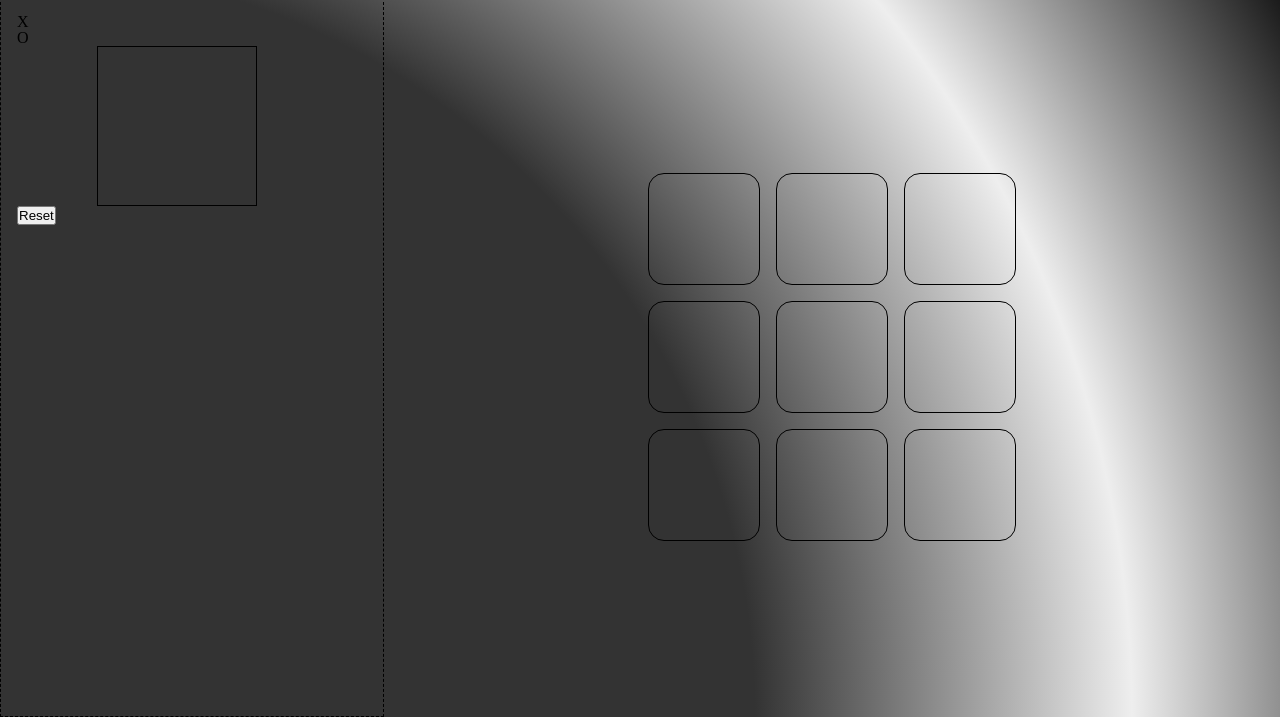
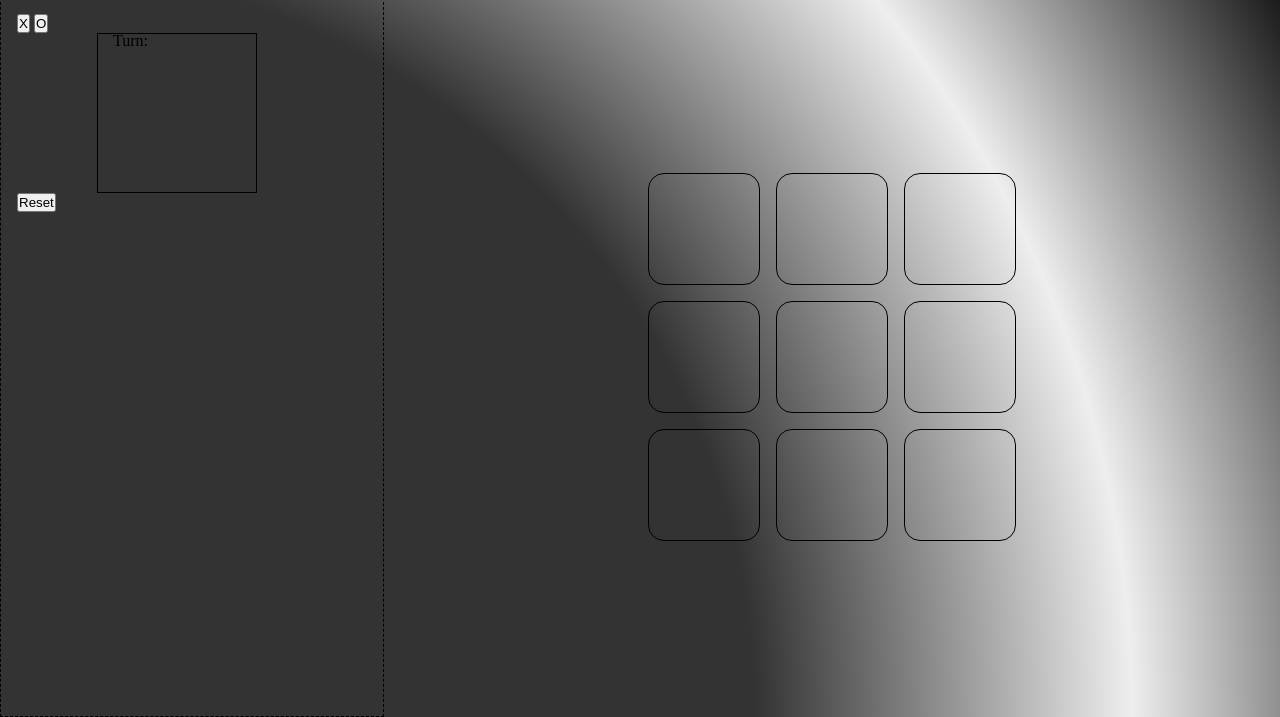
Before and after one commit to thpham1997/Tic_Tac_Toe, a website: page index.html in a window 1280 px wide. Shown: the part 83-800 px from the top of the page. Drawn offline with Linux system fonts and the light colour scheme.

Commit message:
Added span to header to center it, replaced 2 divs by 2 buttons, added p after control-panel__score

```diff
--- a/index.html
+++ b/index.html
@@ -9,14 +9,15 @@
   <title>Tic Tac Toe</title>
 </head>
 <body>
-  <header>Tic Tac Toe</header>
+  <header><span>Tic Tac Toe</span></header>
   <main>
     <div class="control-panel">
       <div class="control-panel__choices">
-        <div class="control-panel__choices__x">X</div>
-        <div class="control-panel__choices__o">O</div>
+        <button class="control-panel__choices__x" value="X">X</button>
+        <button class="control-panel__choices__o" value="O">O</button>
       </div>
       <div class="control-panel__score">
+        <p>Turn: </p>
         <div class="control-panel__score__player"></div>
         <div class="control-panel__score__comp"></div>
       </div>
```
